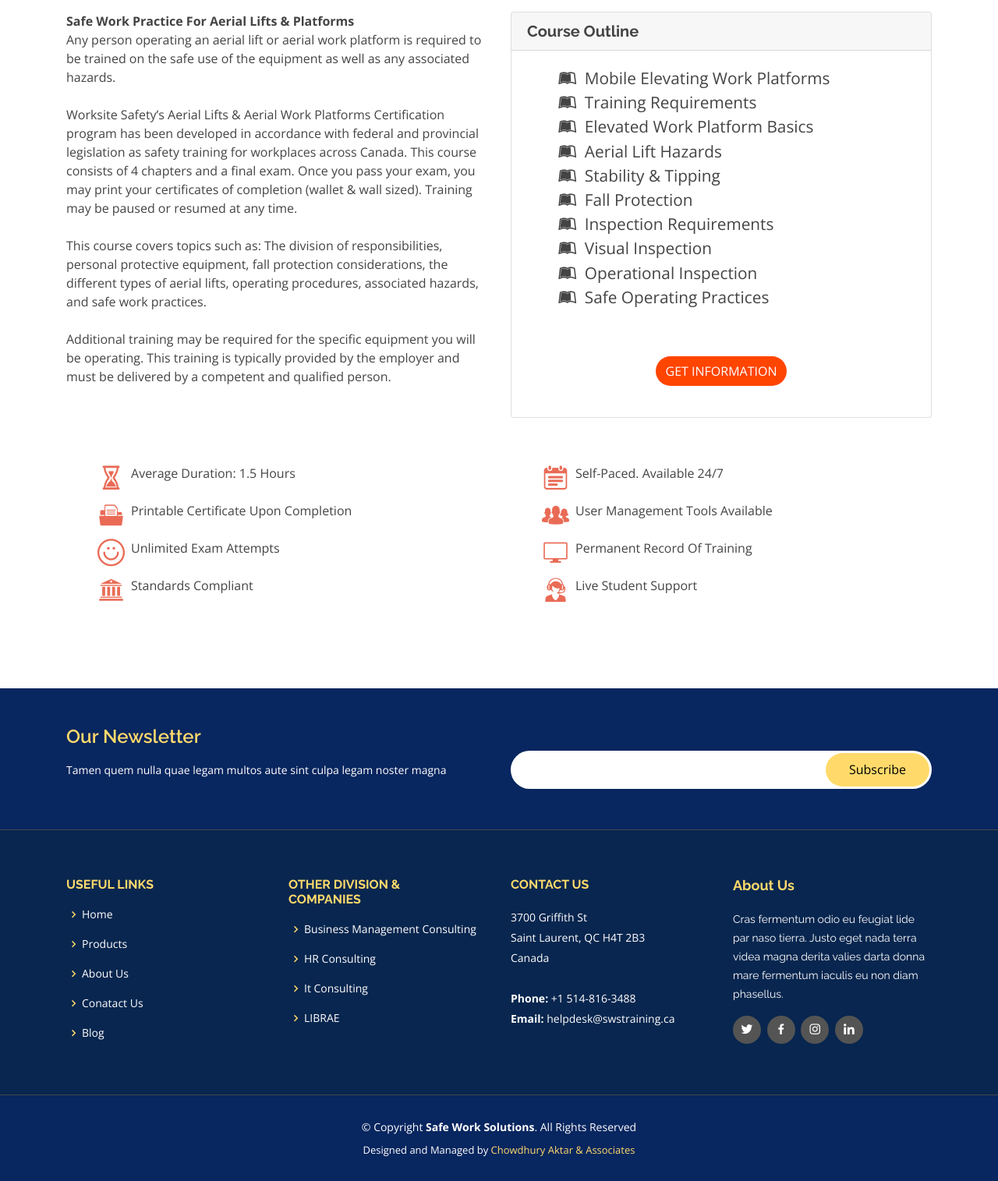
After one commit to caassociates/SafeWorkSolutions, a PHP site: page /aeriallifts.php in a window 1280 px wide. The commit adds this page. Shown: the part 873-2388 px from the top of the page at 78% size. Run offline with PHP 8.4, Linux system fonts and the light colour scheme; some libraries are stand-ins or nearby versions.

Commit message:
done with first task

```diff
--- /dev/null
+++ b/aeriallifts.php
@@ -0,0 +1,197 @@
+<?php
+include 'header.php';
+ ?>
+
+    <!-- <div class="top-shadow"></div>
+
+    <div class="inner-page">
+    <div class="slider-item" style="background-image: url('images/aeriallifts/b55dfe9138b8ab58cb97f8097ee248a3.jpg');  background-repeat: no-repeat; background-size: cover;">
+
+        <div class="container">
+          <div class="row slider-text align-items-center justify-content-center">
+            <div class="col-md-8 text-center col-sm-12 element-animate pt-5">
+              <h1 class="pt-5" ><span style="color:white ;">Elevating </span> <span style="color: #ffda6b;">  work platform</span></h1>
+              <p class="mb-5 w-75 pl-0" style="color:#white;">Aerial lifts & Aerial work platforms operator training</p>
+            </div>
+          </div>
+        </div>
+
+      </div>
+    </div> -->
+ <section id="hero">
+    <div class="hero-container">
+      <div id="heroCarousel" class="carousel slide carousel-fade" data-ride="carousel">
+
+<div class="carousel-item active" style="background: url(images/aeriallifts/b55dfe9138b8ab58cb97f8097ee248a3.jpg); background-repeat: no-repeat; background-size: cover;">
+            <div class="carousel-container">
+              <div class="carousel-content">
+               <h2 style="color: white;" class="animate__animated fanimate__adeInDown">Elevating<span>work platform</span></h2>
+               <h6 style="color: white; font-weight: 900;" class="animate__animated animate__fadeInUp">Aerial lifts & Aerial work platforms operator training</h6>
+              </div>
+            </div>
+          </div>
+
+
+    </div>
+  </section>
+<section class="section">
+      <div class="container">
+        <div class="row">
+          <div class="col-12" >
+            <p><img src="images/aeriallifts/aerialpage1.png" alt="Image" class="img-fluid"></p>
+          </div>
+        </div>
+
+        <div class="row">
+          <div class="col-md-6">
+            <p class="card-text">
+            <strong>Safe Work Practice For Aerial Lifts & Platforms </strong><br>
+                        Any person operating an aerial lift or aerial work platform is required to be trained on the safe use of the equipment as well as any associated hazards.<br><br>
+
+                        Worksite Safety’s Aerial Lifts & Aerial Work Platforms Certification program has been developed in accordance with federal and provincial legislation as safety training for workplaces across Canada. This course consists of 4 chapters and a final exam. Once you pass your exam, you may print your certificates of completion (wallet & wall sized). Training may be paused or resumed at any time.<br><br>
+
+                        This course covers topics such as: The division of responsibilities, personal protective equipment, fall protection considerations, the different types of aerial lifts, operating procedures, associated hazards, and safe work practices.<br><br>
+
+                        Additional training may be required for the specific equipment you will be operating.  This training is typically provided by the employer and must be delivered by a competent and qualified person.
+                      </p>
+
+          </div>
+
+
+
+
+
+          <div class="col-md-6" style="font-size: 1.3em; ">
+          <div class="card mb-5">
+                <h5 class="card-header"><b>Course Outline</b>
+                </h5>
+                <div class="card-body">
+                  <ul style="list-style: none;">
+                    <li><i class="fab fa-leanpub"></i>&ensp;Mobile Elevating Work Platforms</li>
+                    <li><i class="fab fa-leanpub"></i>&ensp;Training Requirements</li>
+                    <li><i class="fab fa-leanpub"></i>&ensp;Elevated Work Platform Basics</li>
+                    <li><i class="fab fa-leanpub"></i>&ensp;Aerial Lift Hazards</li>
+                    <li><i class="fab fa-leanpub"></i>&ensp;Stability & Tipping</li>
+                    <li><i class="fab fa-leanpub"></i>&ensp;Fall Protection</li>
+                    <li><i class="fab fa-leanpub"></i>&ensp;Inspection Requirements</li>
+                    <li><i class="fab fa-leanpub"></i>&ensp;Visual Inspection</li>
+                    <li><i class="fab fa-leanpub"></i>&ensp;Operational Inspection</li>
+                    <li><i class="fab fa-leanpub"></i>&ensp;Safe Operating Practices</li>
+                  </ul>
+                  <div class="text-center" style="margin:8% 0 4% 0;">
+                  	<button  class="btn btn bt" style="background-color: #FF4500"><a style="color: white;" href="contact.html">GET INFORMATION</a></button>
+
+                  </div>
+                </div>
+              </div>
+        </div>
+        </div>
+
+        <div class="row" style="margin-top: 1%;">
+     		<div class="col-md-6">
+     			<ul class="fa-ul bigli" style="list-style: none;">
+                  <li>
+                  	<i class="icofont-sand-clock" style="  display: block; font-size: 35px;color: #e96b56; float: left;"></i>
+                    <!-- <i><img src="images/clock.png" style="width: 40px; height: 40px;">
+                    </i> -->
+                   &ensp;Average Duration: 1.5 Hours
+                  </li><br>
+                  <li>
+                  	<i class="icofont-document-folder" style="  display: block; font-size: 35px;color: #e96b56; float: left;"></i>
+                    <!-- <i><img src="images/print.png" style="width: 40px; height: 40px;">
+                    </i> -->
+                    &ensp;Printable Certificate Upon Completion<br>
+                  </li><br>
+                  <li>
+                     <i class="icofont-simple-smile" style="  display: block; font-size: 35px;color: #e96b56; float: left;"></i>
+                    &ensp;Unlimited Exam Attempts
+                  </li><br>
+                  <li>
+                  	<i class="icofont-bank-alt" style="  display: block; font-size: 35px;color: #e96b56; float: left;"></i>
+                    <!-- <i><img src="images/canada.png" style="width: 40px; height: 40px;">
+                    </i> -->
+                    &ensp;Standards Compliant
+                  </li><br>
+                </ul>
+              </div>
+              <div class="col-md-6">
+                <ul class="fa-ul bigli" style="list-style: none;">
+                  <li>
+                  	<i class="icofont-tasks-alt" style="  display: block; font-size: 35px;color: #e96b56; float: left;"></i>
+                    <!-- <i><img src="images/calendar.png" style="width: 40px; height: 40px;">
+                    </i> -->
+                    &ensp;Self-Paced. Available 24/7
+                  </li><br>
+                  <li>
+                  	<i class="icofont-users-alt-5" style="  display: block; font-size: 35px;color: #e96b56; float: left;" ></i>
+                    <!-- <i><img src="images/user.png" style="width: 40px; height: 40px;">
+                    </i> -->
+                    &ensp;User Management Tools Available
+                  </li><br>
+                  <li>
+                  	<i class="icofont-computer" style="  display: block; font-size: 35px;color: #e96b56; float: left;"></i>
+                    <!-- <i><img src="images/secured-icon-11.jpg" style="width: 40px; height: 40px;">
+                    </i> -->
+                    &ensp;Permanent Record Of Training
+                  </li><br>
+                  <li>
+                  	<i class="icofont-live-support" style="  display: block; font-size: 35px;color: #e96b56; float: left;"></i>
+                    <!-- <i><img src="images/text.png" style="width: 40px; height: 40px;">
+                    </i> -->
+                    &ensp;Live Student Support
+                  </li><br>
+                </ul>
+       		 </div>
+
+      </div>
+    </section>
+
+
+
+
+
+
+
+
+
+
+
+
+
+
+
+
+
+
+
+
+
+
+
+
+
+
+
+
+
+
+
+
+
+
+
+
+
+
+
+
+
+
+
+
+
+
+
+<?php
+include 'footer.php';
+  ?>
--- a/assets/css/style.css
+++ b/assets/css/style.css
@@ -647,6 +647,7 @@ section {
   color: #fff;
 }
 
+
 /*--------------------------------------------------------------
 # About
 --------------------------------------------------------------*/
@@ -721,6 +722,7 @@ section {
   font-weight: 700;
   margin-bottom: 15px;
   font-size: 24px;
+   color: #545454;
 }
 
 .services .icon-box h4 a {
@@ -750,9 +752,11 @@ section {
   background: #ef9383;
 }
 
-.services .icon-box:hover h4 a, .services .icon-box:hover p {
-  color: #fff;
-}
+.services .icon-box:hover h4 , .services .icon-box:hover p ,.services .icon-box:hover h5  {
+  color: #fff;
+}
+
+
 
 /*--------------------------------------------------------------
 # Our Clients
--- a/header.php
+++ b/header.php
@@ -35,6 +35,8 @@
   * Author: BootstrapMade.com
   * License: https://bootstrapmade.com/license/
   ======================================================== -->
+  <script src="https://kit.fontawesome.com/a076d05399.js"></script>
+
 </head>
 
 <body>
```
Also changed, not shown: course_objective.php (added, +58 -0 lines), duration.php (added, +89 -0 lines), personal_protective.php (added, +138 -0 lines), quotation.php (added, +99 -0 lines), images/exam.png (added), images/practical.png (added), images/pre_exam.png (added), images/secured-icon-11.jpg (added), images/theory.png (added).
